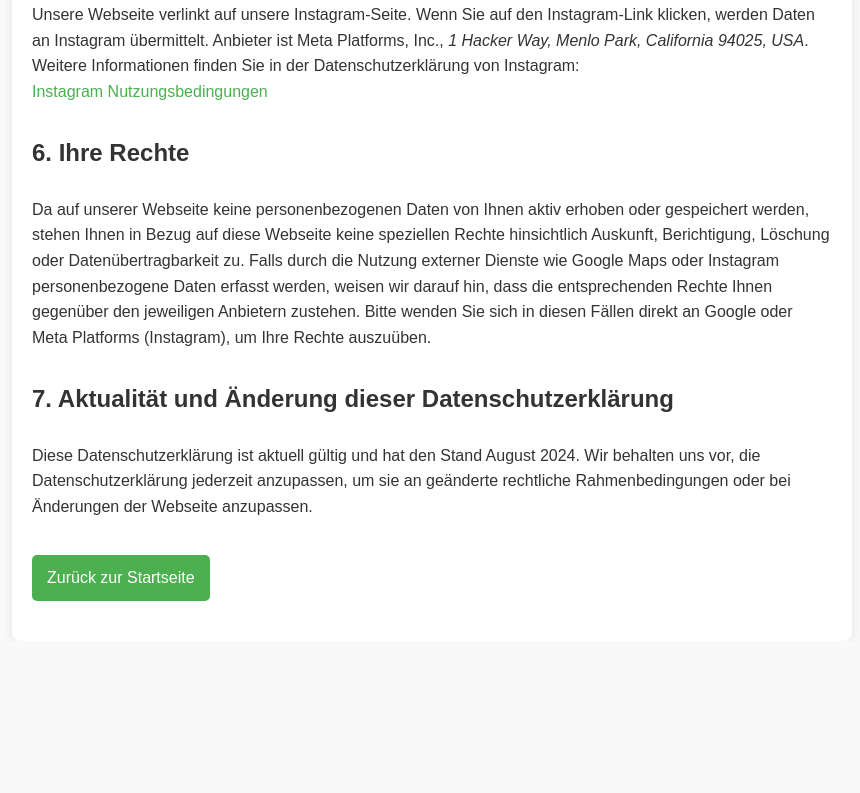
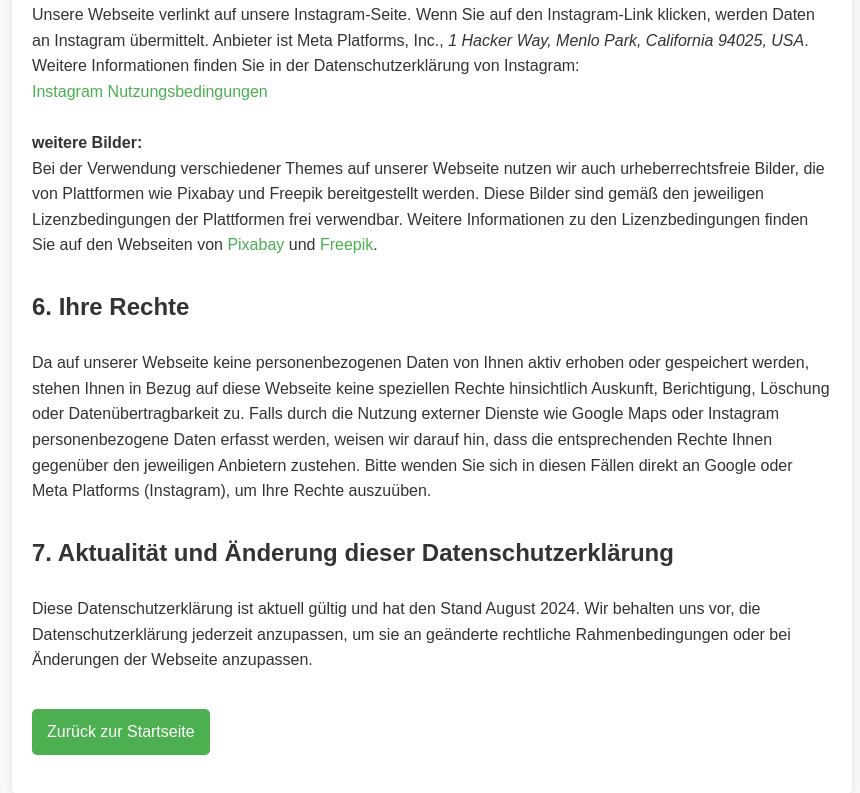
Before and after one commit to olHannes/diePonyTanten, a plain HTML site: page privacyPolicy/datenschutz.html in a window 1280 px wide. Shown: the part 2367-3160 px from the top of the page, without its empty margins (208-1068 px from the left). Before the commit the page ends 3008 px from the top, so only its background shows below. Drawn offline with Linux system fonts and the light colour scheme.

Commit message:
update of privacyPolicy because of the images used by different themes

```diff
--- a/privacyPolicy/datenschutz.html
+++ b/privacyPolicy/datenschutz.html
@@ -77,6 +77,10 @@ Weitere Informationen zu Google Web Fonts finden Sie unter <a href="https://deve
 <b>Instagram:</b><br>
 Unsere Webseite verlinkt auf unsere Instagram-Seite. Wenn Sie auf den Instagram-Link klicken, werden Daten an Instagram übermittelt. Anbieter ist Meta Platforms, Inc., <i>1 Hacker Way, Menlo Park, California 94025, USA</i>. <br>Weitere Informationen finden Sie in der Datenschutzerklärung von Instagram:<br> <a href="https://help.instagram.com/581066165581870/">Instagram Nutzungsbedingungen</a><br>
 
+<br>
+<b>weitere Bilder:</b><br>
+Bei der Verwendung verschiedener Themes auf unserer Webseite nutzen wir auch urheberrechtsfreie Bilder, die von Plattformen wie Pixabay und Freepik bereitgestellt werden. Diese Bilder sind gemäß den jeweiligen Lizenzbedingungen der Plattformen frei verwendbar. Weitere Informationen zu den Lizenzbedingungen finden Sie auf den Webseiten von <a href="https://pixabay.com/de/service/license-summary/">Pixabay</a> und <a href="https://www.freepik.com/legal/terms-of-use#nav-freepik-agreement">Freepik</a>.
+
 <h3 id="ihreRechte">6. Ihre Rechte</h3>
 
 Da auf unserer Webseite keine personenbezogenen Daten von Ihnen aktiv erhoben oder gespeichert werden, stehen Ihnen in Bezug auf diese Webseite keine speziellen Rechte hinsichtlich Auskunft, Berichtigung, Löschung oder Datenübertragbarkeit zu.
```
Also changed, not shown: privacyPolicy/privacyPolicy.html (+4 -0 lines).
